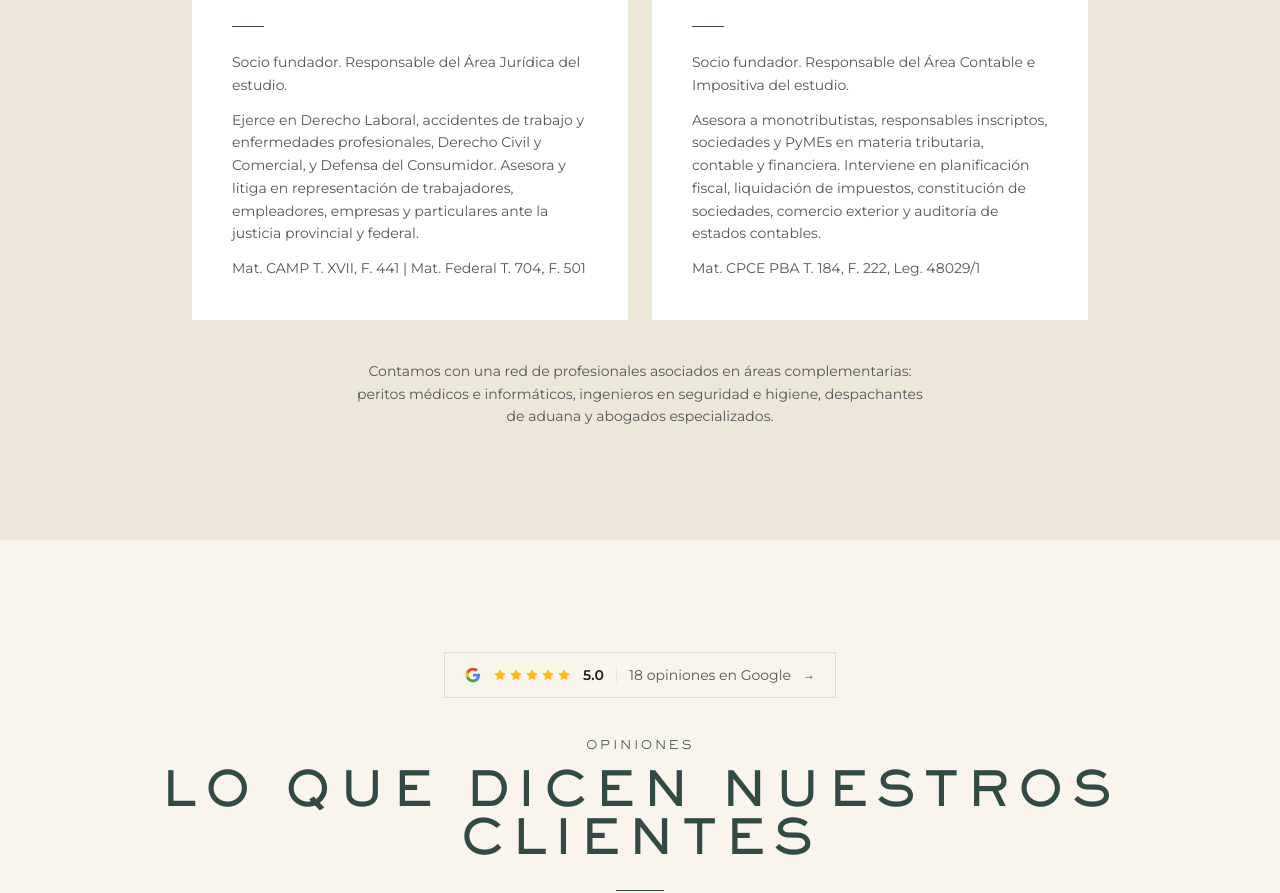
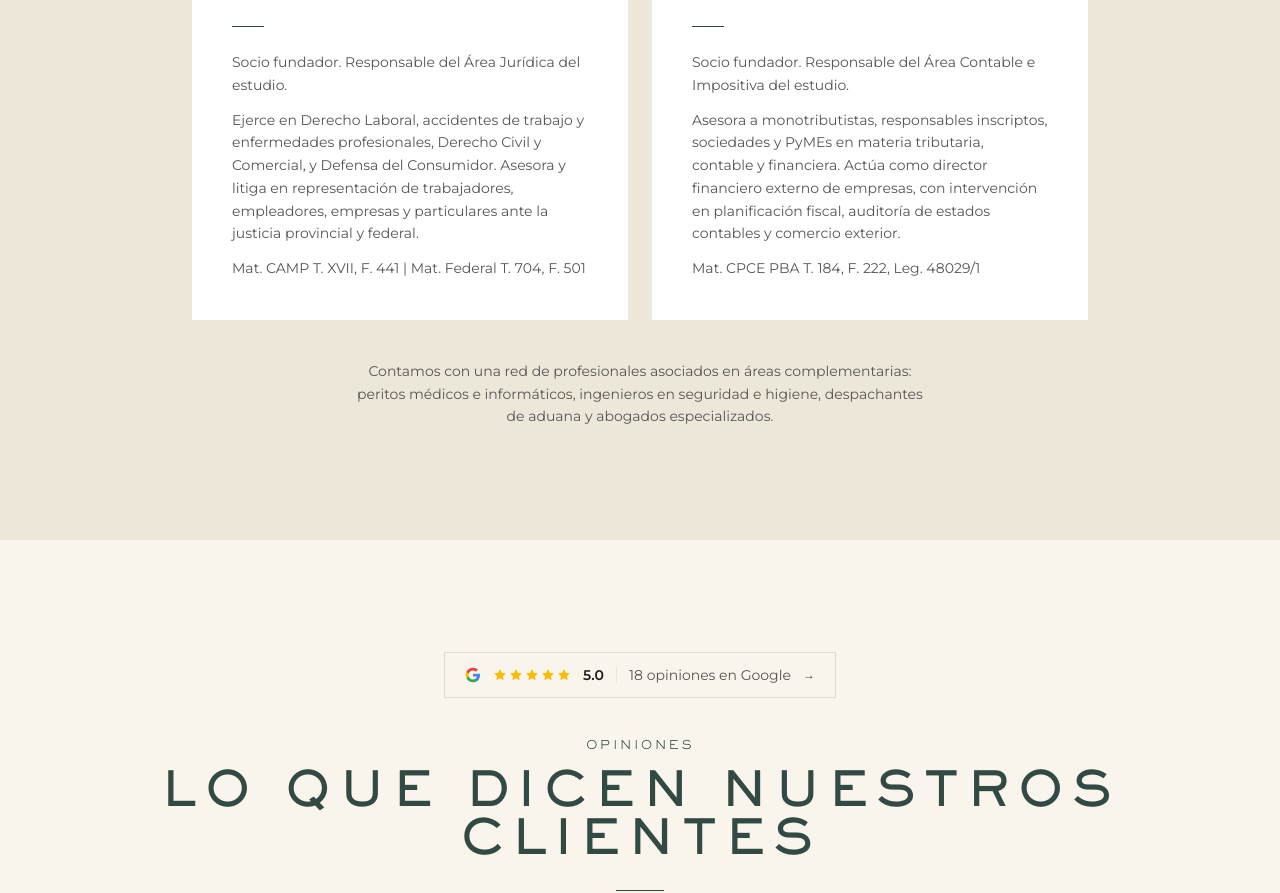
Before and after one commit to RuaLareu/rualareu-web, a Next.js app: page / in a window 1280 px wide. Shown: the part 3865-4758 px from the top of the page. Built offline with nearby package versions, Linux system fonts and the light colour scheme.

Commit message:
fix(socios): bio de Francisco con rol de director financiero externo

```diff
--- a/src/components/sections/PartnersSection.tsx
+++ b/src/components/sections/PartnersSection.tsx
@@ -16,7 +16,7 @@ const partners = [
     area: "Área Contable e Impositiva",
     initials: "FL",
     photo: "/images/socios/francisco-lareu.jpg",
-    bio: "Socio fundador. Responsable del Área Contable e Impositiva del estudio.\n\nAsesora a monotributistas, responsables inscriptos, sociedades y PyMEs en materia tributaria, contable y financiera. Interviene en planificación fiscal, liquidación de impuestos, constitución de sociedades, comercio exterior y auditoría de estados contables.\n\nMat. CPCE PBA T. 184, F. 222, Leg. 48029/1",
+    bio: "Socio fundador. Responsable del Área Contable e Impositiva del estudio.\n\nAsesora a monotributistas, responsables inscriptos, sociedades y PyMEs en materia tributaria, contable y financiera. Actúa como director financiero externo de empresas, con intervención en planificación fiscal, auditoría de estados contables y comercio exterior.\n\nMat. CPCE PBA T. 184, F. 222, Leg. 48029/1",
   },
 ];
 
```
